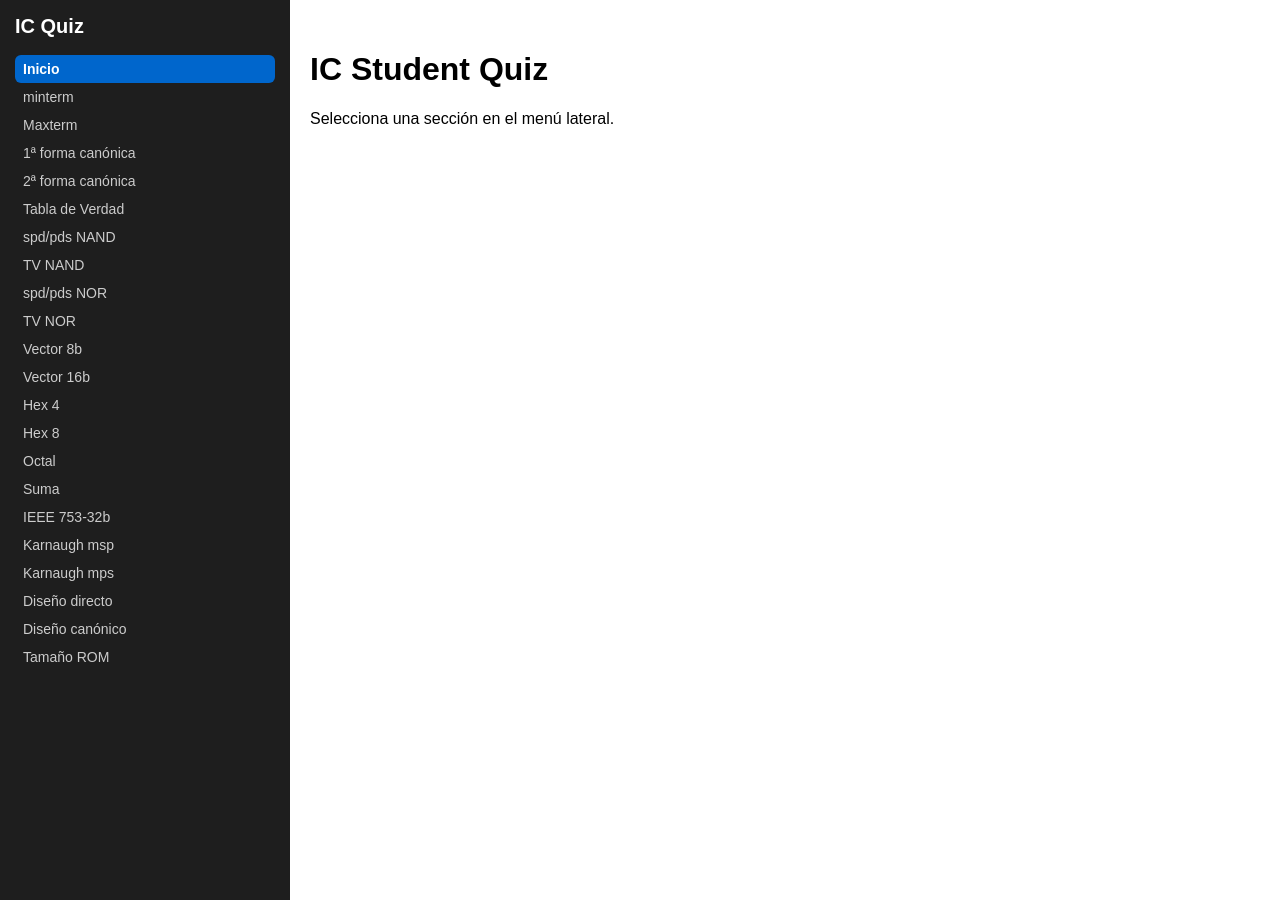
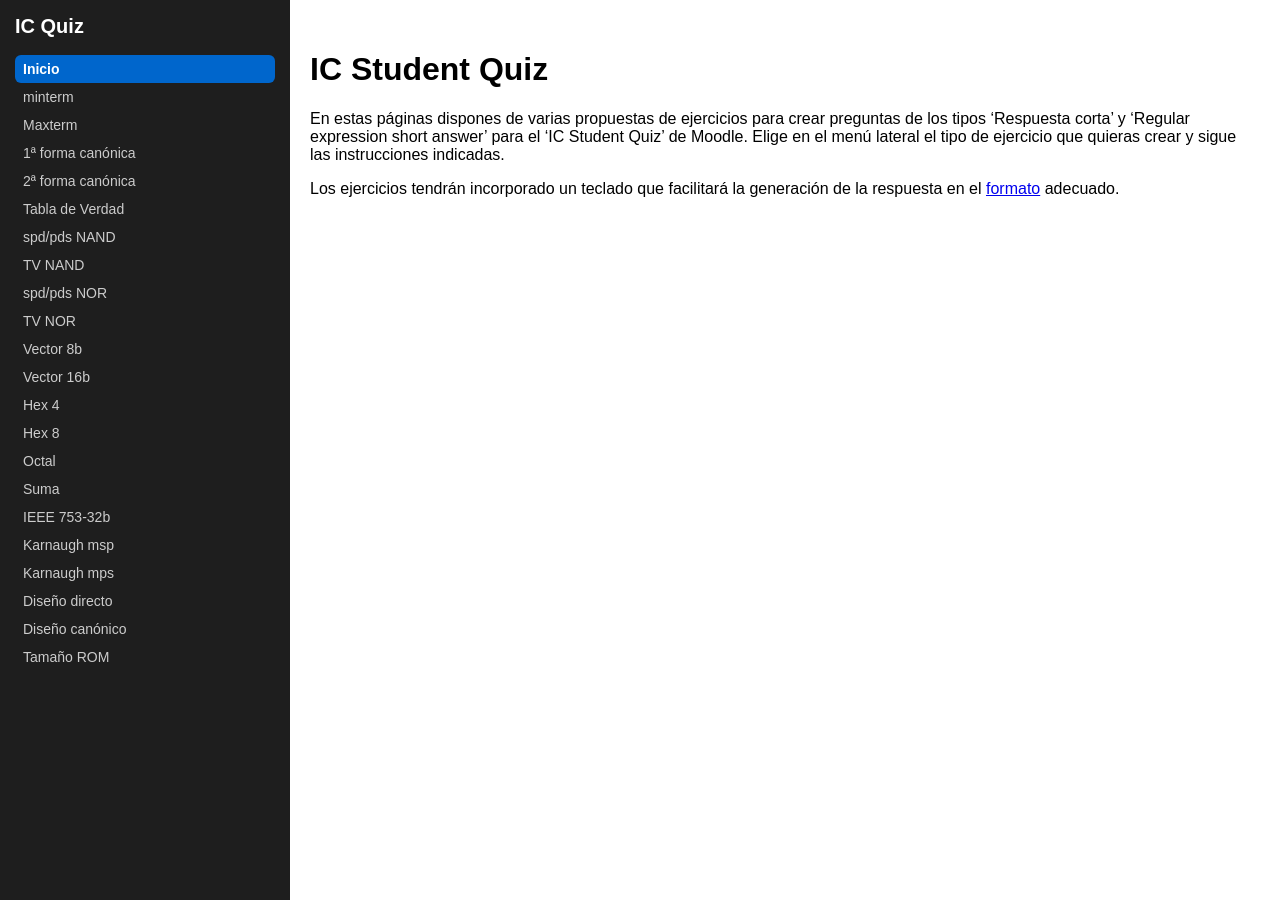
Before and after one commit to mglfcn/ic-student-quiz, a Jekyll site: the page built from index.md, in a window 1280 px wide. Built offline with Jekyll 4.4.1, drawn with Linux system fonts in a browser that asks for light colours.

Commit message:
Change title and enhance content for quiz instructions
Updated title and added instructions for exercise creation.

```diff
--- a/index.md
+++ b/index.md
@@ -1,8 +1,11 @@
 ---
 layout: default
-title: Inicio
+title: IC Student Quiz
 ---
 
 # IC Student Quiz
 
-Selecciona una sección en el menú lateral.
+En estas páginas dispones de varias propuestas de ejercicios para crear preguntas de los tipos 'Respuesta corta' y 'Regular expression short answer' para el 'IC Student Quiz' de Moodle.
+Elige en el menú lateral el tipo de ejercicio que quieras crear y sigue las instrucciones indicadas.
+
+Los ejercicios tendrán incorporado un teclado que facilitará la generación de la respuesta en el [formato](https://drive.google.com/file/d/1E9tIScRiF2M2ldZ_VFMrby-MuypGcfVO/view) adecuado.
```
